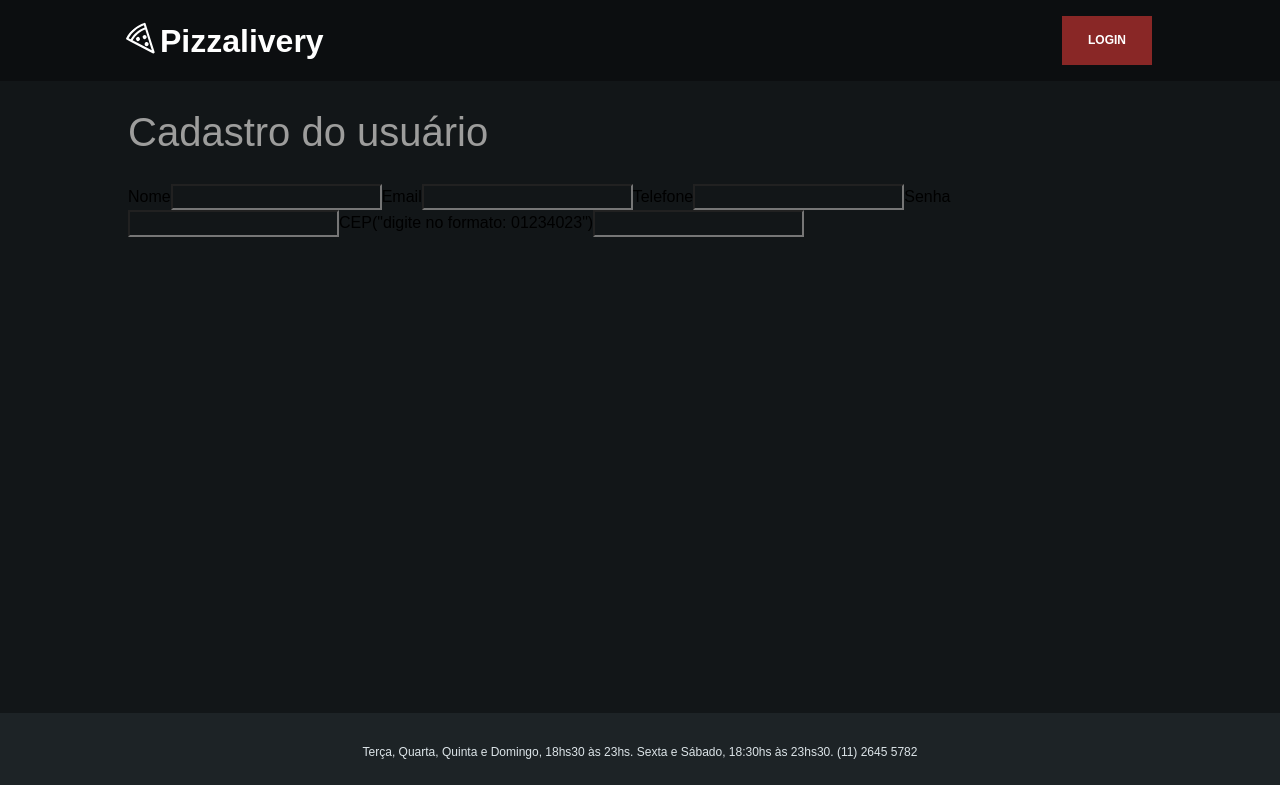
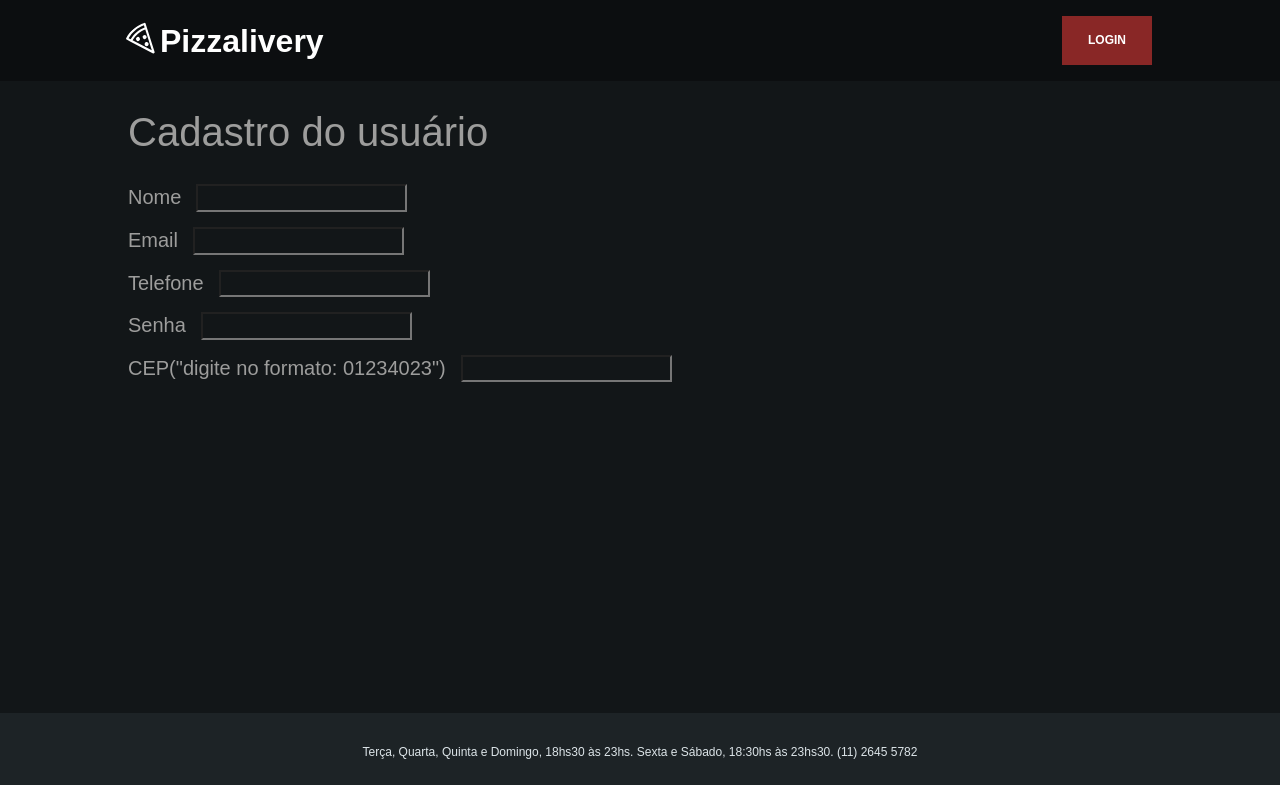
Before and after one commit to DaniloMendonca08/checkpoint3-web, a Next.js app: page /signUp in a window 1280 px wide. Built offline with nearby package versions, Linux system fonts and the light colour scheme.

Commit message:
adicionando-estilo-cadastro-usuario

```diff
--- a/src/app/signUp/page.tsx
+++ b/src/app/signUp/page.tsx
@@ -3,6 +3,8 @@
 import { useState } from "react";
 import { Layout } from "../components/layout/Layout";
 import { Title } from "../components/title/Title";
+import { StyledDivSingUp } from "./singUp.style";
+import { StyledLabelSingUp } from "./singUp.style";
 
 export default function SignUp() {
 
@@ -42,16 +44,23 @@ export default function SignUp() {
     return (
         <Layout>
             <Title>Cadastro do usuário</Title>
+        <StyledDivSingUp>
+          <StyledLabelSingUp>
             <label htmlFor="name">Nome</label>
-        <input
+          </StyledLabelSingUp>
+          <input className="StyledinputSingUp"
             type="text"
             name="name"
             id="name"
             value={name}
             onChange={handleName}
           />
+        </StyledDivSingUp>
 
+        <StyledDivSingUp>
+          <StyledLabelSingUp>
             <label htmlFor="email">Email</label>
+          </StyledLabelSingUp>
           <input
             type="text"
             name="email"
@@ -59,8 +68,12 @@ export default function SignUp() {
             value={email}
             onChange={handleEmail}
           />
+        </StyledDivSingUp>
 
-        <label htmlFor="phone">Telefone</label>
+        <StyledDivSingUp>
+          <StyledLabelSingUp>
+            <label htmlFor="email">Telefone</label>
+          </StyledLabelSingUp>
           <input
             type="text"
             name="phone"
@@ -68,8 +81,12 @@ export default function SignUp() {
             value={phone}
             onChange={handlePhone}
           />
+        </StyledDivSingUp>
 
-        <label htmlFor="password">Senha</label>
+        <StyledDivSingUp>
+          <StyledLabelSingUp>
+            <label htmlFor="email">Senha</label>
+          </StyledLabelSingUp>
           <input
             type="password"
             name="password"
@@ -77,8 +94,12 @@ export default function SignUp() {
             value={password}
             onChange={handlePassword}
           />
+        </StyledDivSingUp>
 
+        <StyledDivSingUp>
+          <StyledLabelSingUp>
             <label htmlFor="cep">CEP("digite no formato: 01234023")</label>
+          </StyledLabelSingUp>
           <input
             type="text"
             name="cep"
@@ -86,6 +107,7 @@ export default function SignUp() {
             value={cep}
             onChange={handleCep}
           />
+        </StyledDivSingUp>
         </Layout>
     )
 }
--- /dev/null
+++ b/src/app/signUp/singUp.style.ts
@@ -0,0 +1,13 @@
+import styled from "styled-components"
+import { colors } from "@/styles/Colors"
+
+export const StyledDivSingUp = styled.div`
+    display: flex;
+    margin-bottom:15px ;
+`
+
+export const StyledLabelSingUp = styled.label`
+    font-size: 20px;
+    padding-right: 15px;
+    color: ${colors.text.dark};
+`
```
Lines whose indentation alone changed are shown as unchanged.
